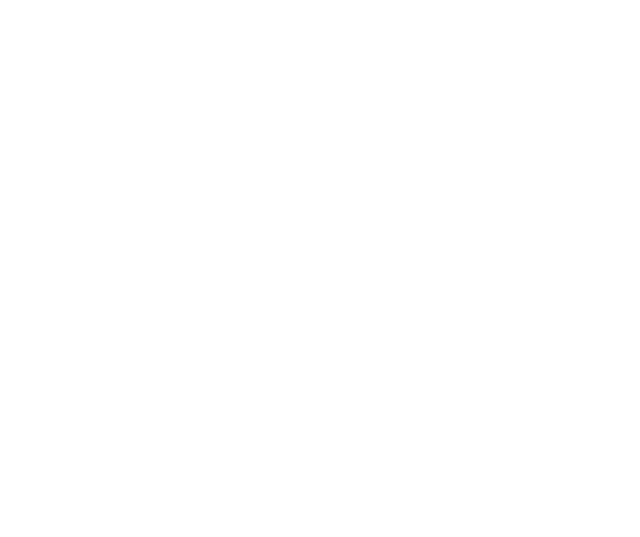
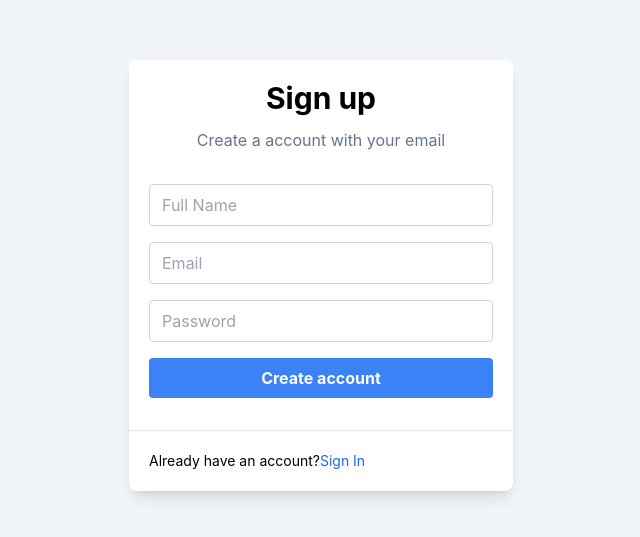
Before and after one commit to Andreszd/my-pages-collection, a React (Create React App) app: page /auth in a window 1280 px wide. Before the commit this address had no page. Shown: the part 125-662 px from the top of the page, without its empty margins (319-959 px from the left). Built offline with nearby package versions, Linux system fonts and the light colour scheme.

Commit message:
add: form signin signup
Signed-off-by: joseandre <contretaa@gmail.com>

```diff
--- a/src/App.js
+++ b/src/App.js
@@ -1,6 +1,7 @@
 import { Routes, Route } from 'react-router-dom';
 
 import DashBoard from './pages/DashBoard';
+import SignInSignOut from './pages/SignInSignOut';
 import MyList from './pages/MyList';
 import Favorites from './pages/Favorites';
 import Groups from './pages/Groups';
@@ -8,8 +9,9 @@
 function App() {
   return (
     <Routes>
+      <Route path="/auth" element={<SignInSignOut />} />
       <Route path="/" element={<DashBoard />}>
-        <Route path="my-list" element={<MyList />} />
+        <Route index path="my-list" element={<MyList />} />
         <Route path="favorites" element={<Favorites />} />
         <Route path="groups" element={<Groups />} />
       </Route>
--- /dev/null
+++ b/src/components/Field.js
@@ -0,0 +1,36 @@
+import { useContext } from 'react';
+import { FormContext } from './Form';
+
+export default function Field({
+  type,
+  className,
+  placeholder,
+  validate,
+  name,
+}) {
+  const { setField, addError, removeError } = useContext(FormContext);
+
+  const handleChange = (e) => {
+    setField(e.target.name, e.target.value);
+  };
+
+  const handleFocus = (e) => {
+    const error = validate(e.target.value);
+    if (error) {
+      addError(e.target.name, error);
+    } else {
+      removeError(e.target.name);
+    }
+  };
+
+  return (
+    <input
+      name={name}
+      onChange={handleChange}
+      onBlur={handleFocus}
+      className={className}
+      type={type}
+      placeholder={placeholder}
+    />
+  );
+}
--- /dev/null
+++ b/src/components/Form.js
@@ -0,0 +1,54 @@
+import { useState, createContext } from 'react';
+export const FormContext = createContext();
+
+export default function Form({ initialValues, className, onSubmit, children }) {
+  const [values, setValues] = useState(initialValues);
+  const [errors, setErrors] = useState(null);
+
+  const handleSubmit = (evt) => {
+    evt.preventDefault();
+    if (errors !== null && checkFields()) {
+      onSubmit(values);
+    }
+  };
+
+  const checkFields = () => {
+    const values = Object.values(errors);
+    return values.every((value) => value === null);
+  };
+
+  const setField = (name, value) => {
+    if (name in values) {
+      setValues({
+        ...values,
+        [name]: value,
+      });
+    }
+  };
+
+  const addError = (name, error) => {
+    if (name in values) {
+      setErrors({
+        ...errors,
+        [name]: error,
+      });
+    }
+  };
+
+  const removeError = (name) => {
+    if (name in values) {
+      setErrors({
+        ...errors,
+        [name]: null,
+      });
+    }
+  };
+
+  return (
+    <FormContext.Provider value={{ addError, setField, removeError }}>
+      <form onSubmit={handleSubmit} className={className}>
+        {children(errors)}
+      </form>
+    </FormContext.Provider>
+  );
+}
--- /dev/null
+++ b/src/components/FormSignIn.js
@@ -0,0 +1,64 @@
+import Form from './Form';
+import Field from './Field';
+
+export default function FormSignIn({ switchForm }) {
+  const validate = (value) => {
+    if (value?.trim().length === 0) return 'field must be complete';
+  };
+  return (
+    <Form
+      className="py-5 w-96 bg-white rounded-lg shadow-lg"
+      initialValues={{ email: '', password: '' }}
+      onSubmit={(values) => {
+        console.log(values);
+      }}>
+      {(errors) => (
+        <>
+          <header className="text-center">
+            <h2 className="text-3xl font-bold mb-3">Sign in</h2>
+            <p className="text-slate-500">Sign in with you email here</p>
+          </header>
+          <main className="px-5 my-8">
+            <div className="mb-4">
+              <Field
+                type="email"
+                name="email"
+                className={`border border-solid ${
+                  errors?.email ? 'border-red-500' : 'border-slate-300'
+                } rounded py-2 px-3 w-full  outline-1 focus:outline-blue-500`}
+                validate={validate}
+                placeholder="Email"
+              />
+              <span className="text-xs text-red-500">{errors?.email}</span>
+            </div>
+            <div className="mb-4">
+              <Field
+                type="password"
+                name="password"
+                className={`border border-solid ${
+                  errors?.password ? 'border-red-500' : 'border-slate-300'
+                } rounded py-2 px-3 w-full outline-1 focus:outline-blue-500`}
+                validate={validate}
+                placeholder="Password"
+              />
+              <span className="text-xs text-red-500">{errors?.password}</span>
+            </div>
+            <button className="w-full bg-blue-500 text-white font-bold py-2 px-4 rounded hover:bg-blue-600">
+              Sign in
+            </button>
+          </main>
+          <footer className="border-t border-solid border-slate-200 px-5 pt-5">
+            <p className="text-sm font-normal">
+              Don't have an account?{' '}
+              <span
+                onClick={() => switchForm()}
+                className="text-blue-600 cursor-pointer hover:border-b border-solid border-blue-600">
+                Sign Up
+              </span>
+            </p>
+          </footer>
+        </>
+      )}
+    </Form>
+  );
+}
--- /dev/null
+++ b/src/components/FormSignUp.js
@@ -0,0 +1,76 @@
+import Form from './Form';
+import Field from './Field';
+
+export default function FormSignUp({ switchForm }) {
+  const validate = (value) => {
+    if (value?.trim().length === 0) return 'field must be complete';
+  };
+  return (
+    <Form
+      className="py-5 w-96 bg-white rounded-lg shadow-lg"
+      initialValues={{ fullName: '', email: '', password: '' }}
+      onSubmit={(values) => {
+        console.log(values);
+      }}>
+      {(errors) => (
+        <>
+          <header className="text-center">
+            <h2 className="text-3xl font-bold mb-3">Sign up</h2>
+            <p className="text-slate-500">Create a account with your email</p>
+          </header>
+          <main className="px-5 my-8">
+            <div className="mb-4">
+              <Field
+                type="text"
+                name="fullName"
+                className={`border border-solid ${
+                  errors?.fullName ? 'border-red-500' : 'border-slate-300'
+                } rounded py-2 px-3 w-full  outline-1 focus:outline-blue-500`}
+                validate={validate}
+                placeholder="Full Name"
+              />
+              <span className="text-xs text-red-500">{errors?.fullName}</span>
+            </div>
+            <div className="mb-4">
+              <Field
+                type="email"
+                name="email"
+                className={`border border-solid ${
+                  errors?.email ? 'border-red-500' : 'border-slate-300'
+                } rounded py-2 px-3 w-full  outline-1 focus:outline-blue-500`}
+                validate={validate}
+                placeholder="Email"
+              />
+              <span className="text-xs text-red-500">{errors?.email}</span>
+            </div>
+            <div className="mb-4">
+              <Field
+                type="password"
+                name="password"
+                className={`border border-solid ${
+                  errors?.password ? 'border-red-500' : 'border-slate-300'
+                } rounded py-2 px-3 w-full  outline-1 focus:outline-blue-500`}
+                validate={validate}
+                placeholder="Password"
+              />
+              <span className="text-xs text-red-500">{errors?.password}</span>
+            </div>
+            <button className="w-full bg-blue-500 text-white font-bold py-2 px-4 rounded hover:bg-blue-600">
+              Create account
+            </button>
+          </main>
+          <footer className="border-t border-solid border-slate-200 px-5 pt-5">
+            <p className="text-sm font-normal">
+              Already have an account?
+              <span
+                onClick={() => switchForm()}
+                className="text-blue-600 cursor-pointer hover:border-b border-solid border-blue-600">
+                Sign In
+              </span>
+            </p>
+          </footer>
+        </>
+      )}
+    </Form>
+  );
+}
--- a/src/index.css
+++ b/src/index.css
@@ -12,8 +12,5 @@
   -webkit-font-smoothing: antialiased;
   -moz-osx-font-smoothing: grayscale;
 }
-/*
 #root {
-  height: 100vh;
 }
-*/
--- a/src/pages/DashBoard.js
+++ b/src/pages/DashBoard.js
@@ -6,7 +6,7 @@
 
 export default function DashBoard() {
   return (
-    <div className="mx-auto grid grid-cols-[170px_1fr] grid-rows-[90px_auto] gap-y-6 px-20 bg-slate-100 h-screen">
+    <div className="mx-auto grid grid-cols-[170px_1fr] grid-rows-[90px_auto] gap-y-6 px-20 bg-slate-100 min-h-screen">
       <UserHeader />
       <UserSidebar />
       <PageProvider>
--- /dev/null
+++ b/src/pages/SignInSignOut.js
@@ -0,0 +1,17 @@
+import { useState } from 'react';
+import FormSignIn from '../components/FormSignIn';
+import FormSignUp from '../components/FormSignUp';
+
+export default function SignInSignOut() {
+  const [currentForm, setCurrentForm] = useState(false);
+  const switchForm = () => setCurrentForm(!currentForm);
+  return (
+    <div className="mx-auto grid place-items-center px-20 bg-slate-100 min-h-screen">
+      {currentForm ? (
+        <FormSignIn switchForm={switchForm} />
+      ) : (
+        <FormSignUp switchForm={switchForm} />
+      )}
+    </div>
+  );
+}
```
